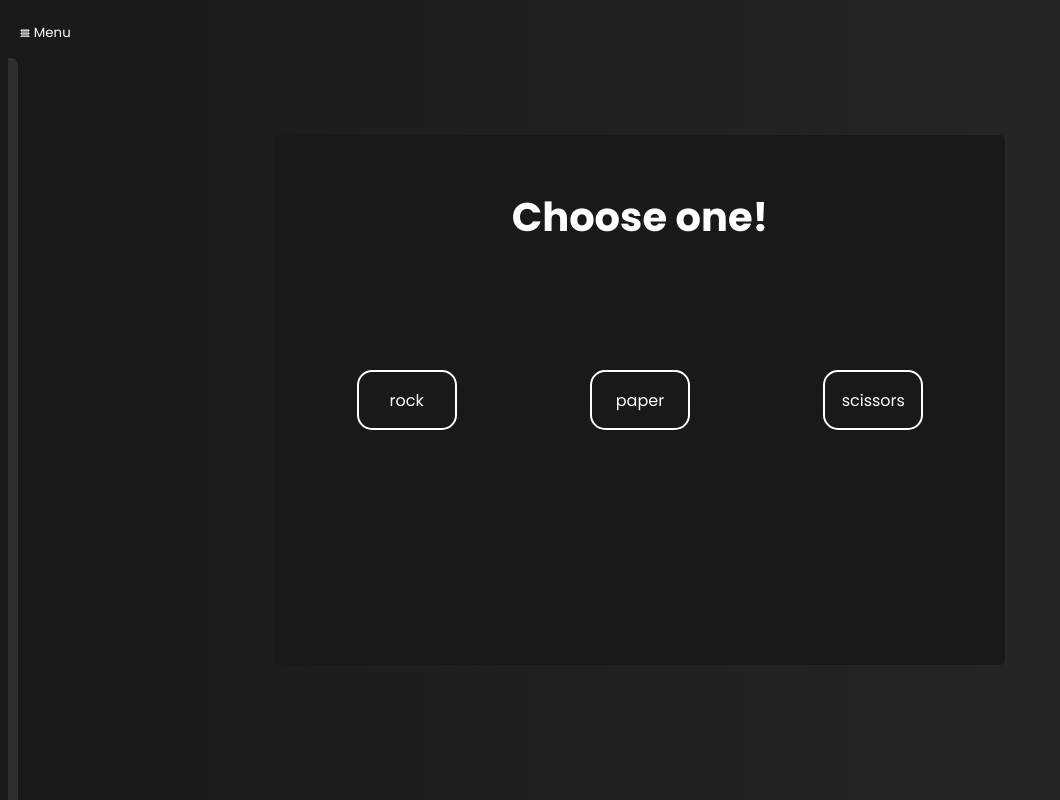
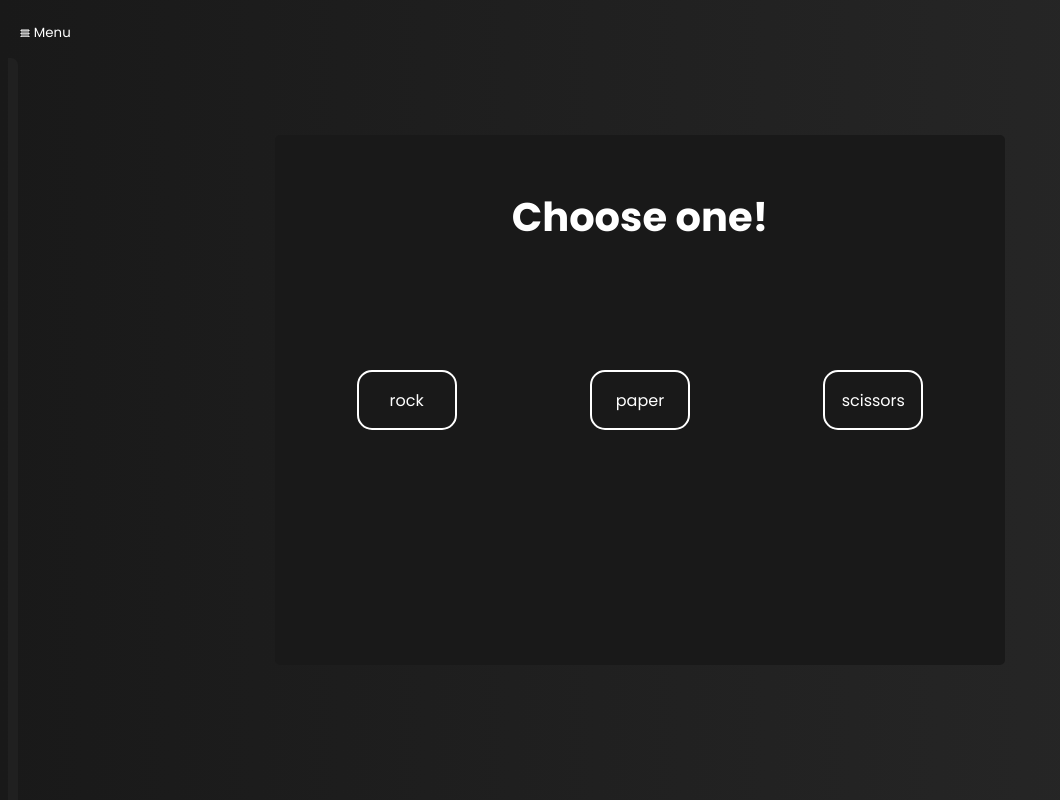
Before and after one commit to MMHang/unnamedwebsiteproject, a plain HTML site: page rps.html in a window 1280 px wide. Shown: the whole page, without its empty margins (0-1060 px from the left). Drawn offline with Linux system fonts and the light colour scheme.

```diff
--- a/rps.css
+++ b/rps.css
@@ -95,7 +95,7 @@ body {
     border-bottom-left-radius: 7px;
     position: fixed;
     height: 100%;
-    background-color: rgb(47, 47, 47);
+    background-color: rgb(32, 32, 32);
     overflow-x: hidden;
     transition: .3s;
     z-index: 2;
```
Also changed, not shown: 1 other file.
